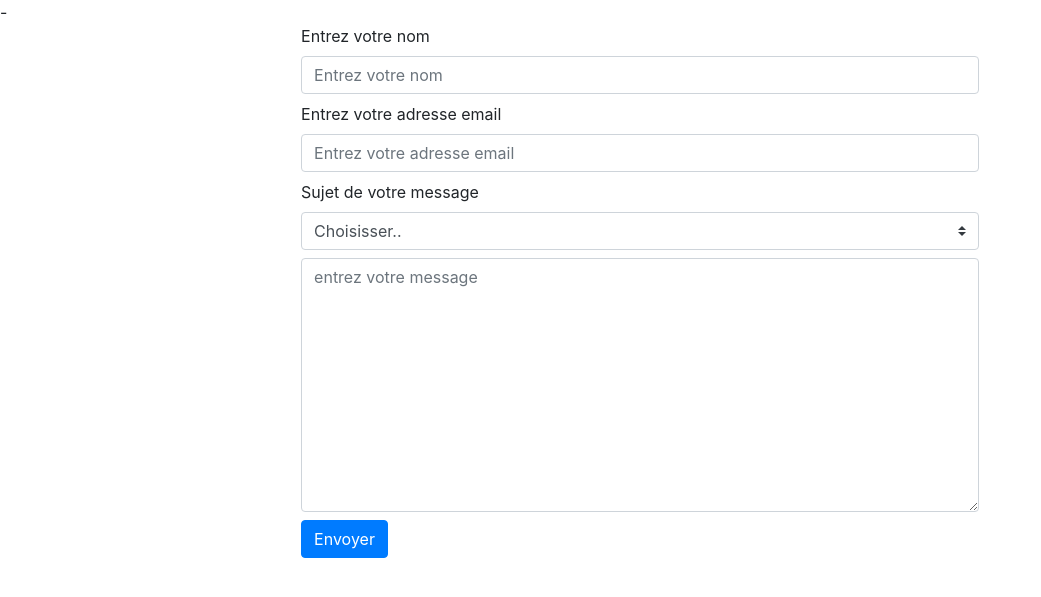
After one commit to Jlaqueyrie/siteRestaurant, a PHP site: page /contact.php in a window 1280 px wide. The commit adds this page. Shown: the top 597 px of the page, without its empty margins (0-1041 px from the left). Run offline with PHP 8.4, Linux system fonts and the light colour scheme.

Commit message:
ajout formulaire contact - test nok pb config smtp

```diff
--- /dev/null
+++ b/contact.php
@@ -0,0 +1,46 @@
+-<!doctype html>
+<html lang="en">
+  <head>
+    <title>Nous Contacter</title>
+    <!-- Required meta tags -->
+    <meta charset="utf-8">
+    <meta name="viewport" content="width=device-width, initial-scale=1, shrink-to-fit=no">
+
+    <!-- Bootstrap CSS -->
+    <link rel="stylesheet" href="https://stackpath.bootstrapcdn.com/bootstrap/4.3.1/css/bootstrap.min.css" integrity="sha384-ggOyR0iXCbMQv3Xipma34MD+dH/1fQ784/j6cY/iJTQUOhcWr7x9JvoRxT2MZw1T" crossorigin="anonymous">
+  </head>
+  <body>
+     <main class="containter">
+        <div class="row">
+            <form method="POST" action="envoie-message.php" class="col-md-10 offset-md-1">
+                <div class="form-group col-md-8 offset-md-2">
+                    <label for="in_nomClient" class="mb-2" id="lbl_nomClient">Entrez votre nom</label>
+                    <input type="text" class="form-control mb-2" id="in_nomClient" aria-describedby="entrez vôtre nom" name="in_nomClient" placeholder="Entrez votre nom" required>
+
+                    <label for="in_emailClient" class="mb-2">Entrez votre adresse email</label>
+                    <input type="email" class="form-control mb-2" id="in_emailClient" aria-describedby="entrez votre adresse email" name="in_emailClient" placeholder="Entrez votre adresse email" required>
+                    <label for="sujetMessage">Sujet de votre message</label>
+                    <div class="input-group mb-2">
+                      <select class="custom-select" id="sujetMessage" name="opt_sujetMessage">
+                        <option selected>Choisisser..</option>
+                        <option value="Reservation">Réservation</option>
+                        <option value="Aliments">Aliments</option>
+                        <option value="Autre">Autre</option>
+                      </select>
+                    </div>
+
+                    <div class="form-group mb-2">
+                        <textarea rows="10" class="form-control" id="message_client" name="txt_messageClient" placeholder="entrez votre message" required></textarea>
+                    </div>
+                    <button type="submit" class="btn btn-primary">Envoyer</button>
+                </div>
+            </form>
+        </div>
+     </main>
+    <!-- Optional JavaScript -->
+    <!-- jQuery first, then Popper.js, then Bootstrap JS -->
+    <script src="https://code.jquery.com/jquery-3.3.1.slim.min.js" integrity="sha384-q8i/X+965DzO0rT7abK41JStQIAqVgRVzpbzo5smXKp4YfRvH+8abtTE1Pi6jizo" crossorigin="anonymous"></script>
+    <script src="https://cdnjs.cloudflare.com/ajax/libs/popper.js/1.14.7/umd/popper.min.js" integrity="sha384-UO2eT0CpHqdSJQ6hJty5KVphtPhzWj9WO1clHTMGa3JDZwrnQq4sF86dIHNDz0W1" crossorigin="anonymous"></script>
+    <script src="https://stackpath.bootstrapcdn.com/bootstrap/4.3.1/js/bootstrap.min.js" integrity="sha384-JjSmVgyd0p3pXB1rRibZUAYoIIy6OrQ6VrjIEaFf/nJGzIxFDsf4x0xIM+B07jRM" crossorigin="anonymous"></script>
+  </body>
+</html>
--- a/css/style.css
+++ b/css/style.css
@@ -116,6 +116,7 @@ a{
     flex:1;
     width: 20em;
     height: 17.56em;
+    margin-bottom: 0;
 }
 #nos-plats figcaption{
     position: absolute;
--- a/index.html
+++ b/index.php
@@ -58,7 +58,7 @@
                         </button>
 
                         <div class="collapse navbar-collapse" id="barre-navigation-principale">
-                            <ul class="navbar-nav mr-auto">
+                            <ul class="navbar-nav">
                                 <li class="nav-item active">
                                     <a class="nav-link" href="#">Accueil<span class="sr-only">(current)</span></a>
                                 </li>
@@ -81,11 +81,11 @@
                                     <a class="nav-link" href="#">Boutique</a>
                                 </li>
                                 <li class="nav-item">
-                                    <a class="nav-link" href="#coordonnee">Contact</a>
+                                    <a class="nav-link" href="contact.php">Contact</a>
                                 </li>
                             </ul>
                             <!-- pb: zone recherche vraiment décallé par rapport au menu et ouverture d'input sur le côté droit.-->
-                            <button type="button" class="btn" data-toggle="collapse" data-target="#cherche">
+                            <button type="button" class="btn ml-2" data-toggle="collapse" data-target="#cherche">
                                 <span class="material-icons">search</span>
                             </button>
                             <input  id="cherche"class="ml-3 collapse" type="text" placeholder="Rechercher">
```
Also changed, not shown: envoie-message.php (added, +41 -0 lines).
